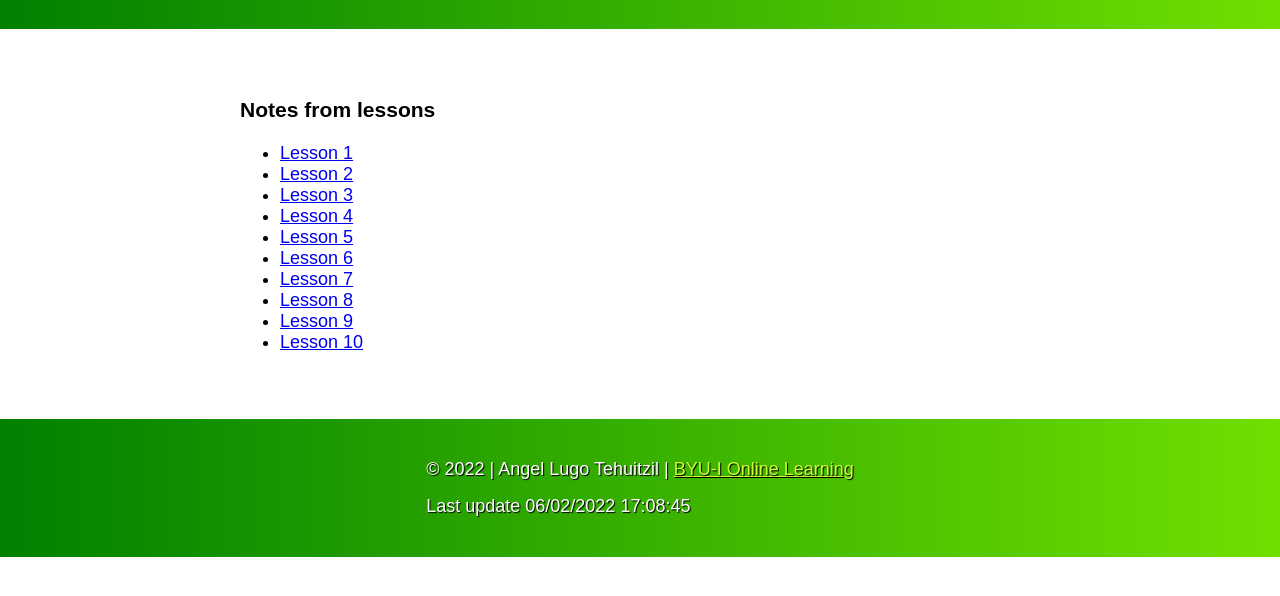
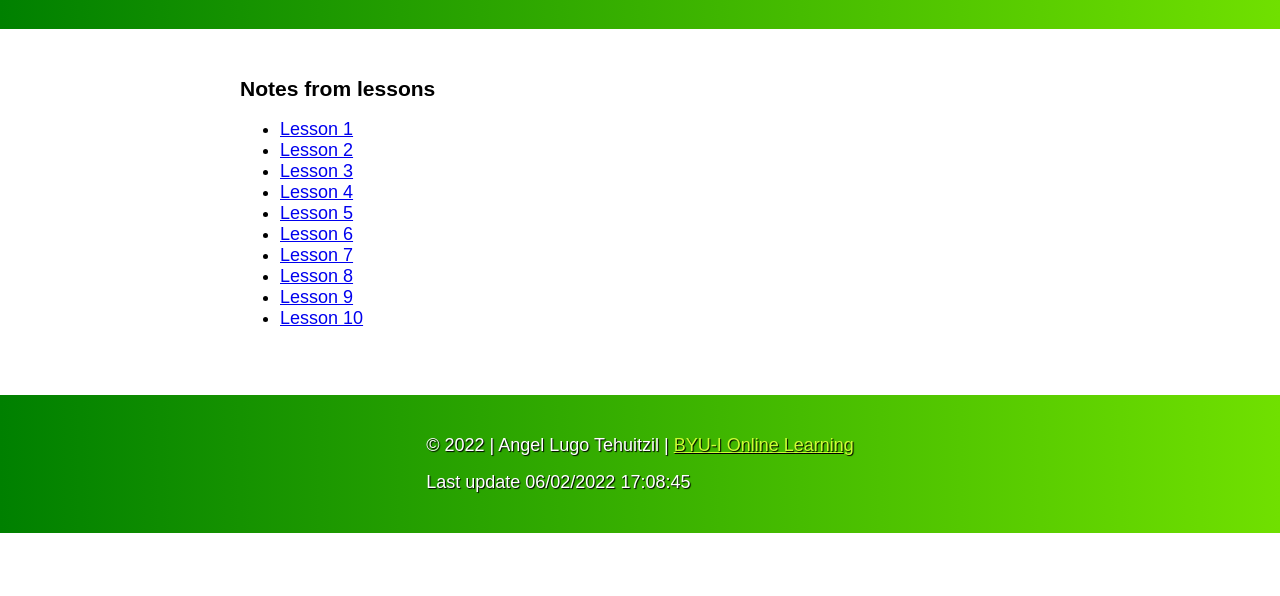
Before and after one commit to Angel-L-T/wdd330-angel-portfolio, a plain HTML site: page index.html in a window 1280 px wide. Shown: the part 180-776 px from the top of the page. Drawn offline with Linux system fonts and the light colour scheme.

Commit message:
Fixed spacing between paragraphs

```diff
--- a/css/small.css
+++ b/css/small.css
@@ -48,4 +48,10 @@ main {
     max-width: 800px;
     margin: 0 auto;
     padding: 3rem;
+    padding-top: 0;
 }
+
+h3 {
+    margin-top: 3rem;
+    margin-bottom: 0.5rem;
+}
```
